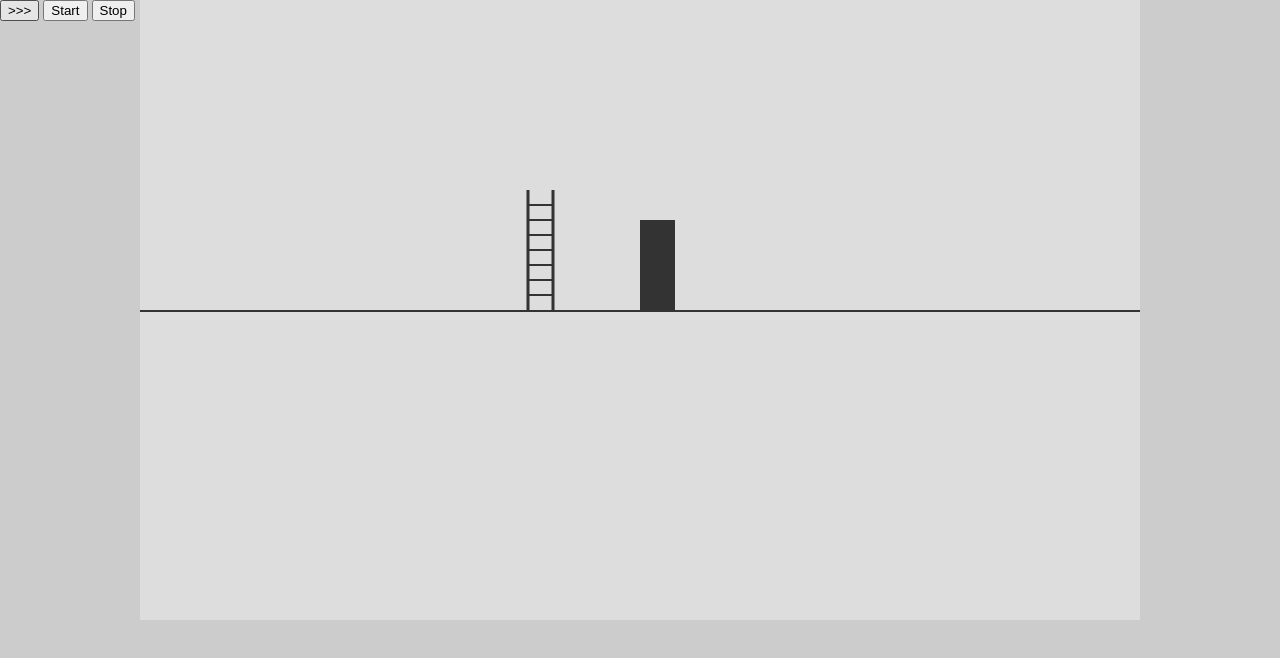
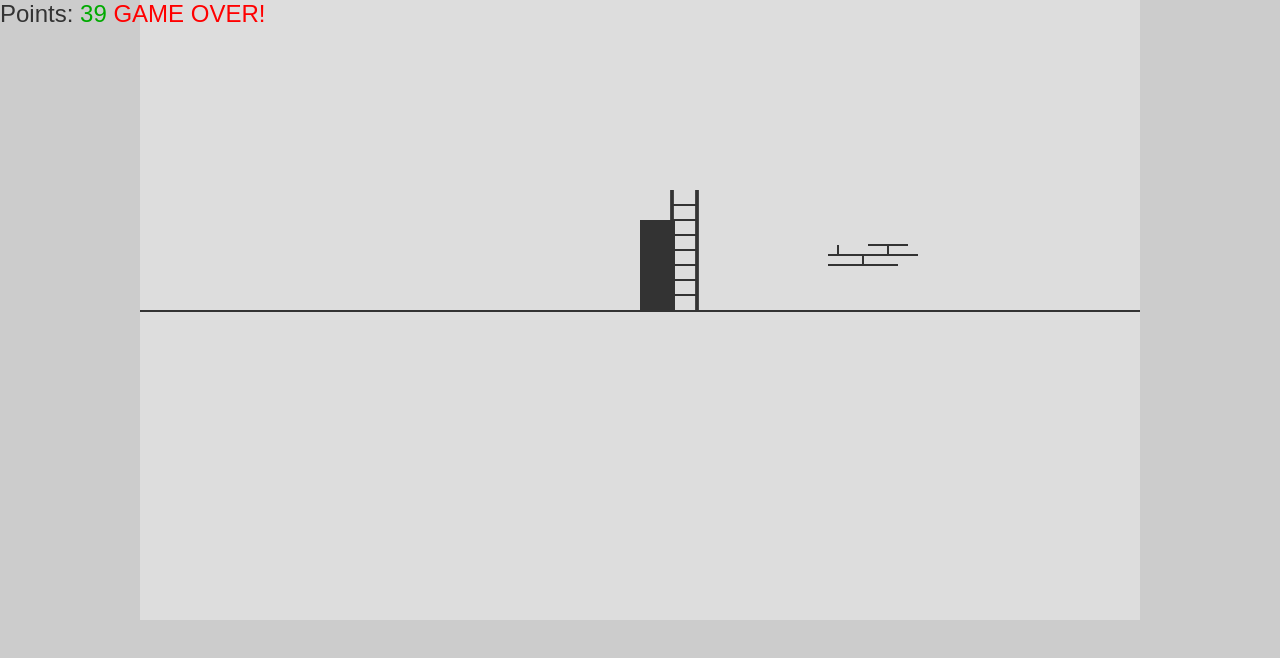
Before and after one commit to Terrub/kwast-vs-ladder, a plain HTML site: page index.html in a window 1280 px wide. Drawn offline with Linux system fonts and the light colour scheme.

Commit message:
Adds collision detection and wall ornaments

```diff
--- a/index.html
+++ b/index.html
@@ -11,10 +11,11 @@
 
     <style type="text/css">
       body {
-        color: #ffffff;
+        color: #333;
         margin: 0;
         padding: 0;
         background-color: #ccc;
+        font-family: Arial, Helvetica, sans-serif;
       }
 
       #gameBoardContainer {
@@ -33,6 +34,15 @@
         justify-content: center;
         align-content: center;
       }
+
+      #scoreBoard {
+        position: fixed;
+        font-size: 1.5em;
+      }
+
+      #gamePoints {
+        color: #0a0;
+      }
     </style>
   </head>
   <body>
@@ -43,6 +53,11 @@
       let jumpPosition;
       let gameWidth;
       let gameHeight;
+      let charWidth;
+      let charHeight;
+      let ladderWidth;
+      let ladderHeight;
+      let occurances;
 
       function calculateJumpHeight(position) {
         // Not currently jumping, hard return
@@ -50,39 +65,89 @@
           return 0;
         }
 
-        // Calc delta of when jump started vs where they are now
+        // Calc delta X between now and when jump started
         const x = position - jumpPosition;
-
-        // Use that X to Calc Y with polynomial: y = -10x^2 + 70x
-        // return -10 * (x * x) + 70 * x;
 
         // Use that X to Calc Y with polynomial: y = -x^2 + 25x
         return -1 * (x * x) + 25 * x;
       }
 
-      function drawLadder(display, position, occurance) {
-        const x = gameWidth - (position % (occurance * gameWidth));
-        const y = Math.floor(gameHeight / 2);
-        const c = "#333";
-        display.drawLine(x, y, x, y - 120, c, 3);
-        display.drawLine(x + 25, y, x + 25, y - 120, c, 3);
-        for (let h = 15; h < 120; h += 15) {
-          display.drawLine(x, y - h, x + 25, y - h, c, 2);
+      function drawLadder(display, position, occurances) {
+        for (const occurance of occurances) {
+          const x = gameWidth - (position % (occurance * gameWidth));
+          if (0 < x && x < gameWidth) {
+            const y = Math.floor(gameHeight / 2);
+            const c = "#333";
+            display.drawLine(x, y, x, y - ladderHeight, c, 3);
+            display.drawLine(
+              x + ladderWidth,
+              y,
+              x + ladderWidth,
+              y - ladderHeight,
+              c,
+              3
+            );
+            for (let h = 15; h < ladderHeight; h += 15) {
+              display.drawLine(x, y - h, x + ladderWidth, y - h, c, 2);
+            }
+          }
         }
       }
 
-      function drawBackground(display) {
+      function drawBackground(display, position) {
         const lineWidth = 2;
         const y = Math.floor((gameHeight + lineWidth) / 2);
 
         display.drawRect(0, 0, gameWidth, gameHeight, "#ddd");
         display.drawLine(0, y, gameWidth, y, "#333", lineWidth);
+
+        // Lets add a wall section, something like this.
+        //         ______
+        //    _|_____|_____
+        //      __|____
+        const wallX = gameWidth - (position % gameWidth);
+        const yOff = Math.floor(gameHeight / 2) - 100;
+        if (0 < wallX && wallX < gameWidth) {
+          // Horizontal
+          display.drawLine(
+            wallX + 40,
+            yOff + 35,
+            wallX + 80,
+            yOff + 35,
+            "#333",
+            2
+          );
+          display.drawLine(wallX, yOff + 45, wallX + 90, yOff + 45, "#333", 2);
+          display.drawLine(wallX, yOff + 55, wallX + 70, yOff + 55, "#333", 2);
+          // Vertical
+          display.drawLine(
+            wallX + 10,
+            yOff + 35,
+            wallX + 10,
+            yOff + 35 + 10,
+            "#333",
+            2
+          );
+          display.drawLine(
+            wallX + 60,
+            yOff + 35,
+            wallX + 60,
+            yOff + 35 + 10,
+            "#333",
+            2
+          );
+          display.drawLine(
+            wallX + 35,
+            yOff + 45,
+            wallX + 35,
+            yOff + 45 + 10,
+            "#333",
+            2
+          );
+        }
       }
 
-      function drawCharacter(display) {
-        const charWidth = 35;
-        const charHeight = 90;
-        let jumpHeight = calculateJumpHeight(position);
+      function drawCharacter(display, jumpHeight) {
         if (jumpHeight < 0) {
           // Jump concluded, reset
           jumpPosition = undefined;
@@ -94,16 +159,49 @@
         display.drawRect(x, y, charWidth, charHeight, "#333");
       }
 
+      function checkForCollisions(position, y, occurances) {
+        const offset = Math.floor(gameWidth / 2) - ladderWidth;
+
+        for (const occurance of occurances) {
+          const x = gameWidth - (position % (occurance * gameWidth));
+          if (
+            x >= offset &&
+            x <= offset + charWidth + ladderWidth &&
+            y < ladderHeight
+          ) {
+            return true;
+          }
+        }
+
+        return false;
+      }
+
+      function updatePointScore() {
+        document.getElementById("gamePoints").innerText = position;
+      }
+
+      function displayGameOver() {
+        const gameStateTextElem = document.getElementById("gameStateText");
+        gameStateTextElem.style.setProperty("color", "red");
+        gameStateTextElem.innerText = "GAME OVER!";
+      }
+
       function gameTic() {
         position += 1;
-        drawBackground(gameDisplay);
-        drawLadder(gameDisplay, position * 12, 3);
-        drawLadder(gameDisplay, position * 12, 5);
-        drawLadder(gameDisplay, position * 12, 11);
+        drawBackground(gameDisplay, position * 8);
+        drawLadder(gameDisplay, position * 12, occurances);
         // drawLadder(gameDisplay, position, 23);
         // drawBucket(gameDisplay, position, 22);
         // drawBucketCluster(gameDisplay, position, 22);
-        drawCharacter(gameDisplay);
+        let jumpHeight = calculateJumpHeight(position);
+        drawCharacter(gameDisplay, jumpHeight);
+
+        updatePointScore();
+        const hit = checkForCollisions(position * 12, jumpHeight, occurances);
+        if (hit) {
+          mainLoop.stop();
+          displayGameOver();
+        }
       }
 
       function keyPressEventHandler(keyboardEvent) {
@@ -115,6 +213,11 @@
       function init() {
         gameWidth = 1000;
         gameHeight = 620;
+        charWidth = 35;
+        charHeight = 90;
+        ladderWidth = 25;
+        ladderHeight = 120;
+        occurances = [2, 3, 5];
 
         gameCanvas = document.getElementById("gameCanvas");
         gameCanvas.width = gameWidth;
@@ -129,10 +232,14 @@
       //   debugger;
       window.onload = init;
     </script>
-    <div style="position: fixed">
-      <button id="btn_next" onclick="mainLoop.next();">>>></button>
+    <div id="scoreBoard">
+      <!-- <button id="btn_next" onclick="mainLoop.next();">>>></button>
       <button id="btn_start" onclick="mainLoop.start();">Start</button>
-      <button id="btn_stop" onclick="mainLoop.stop();">Stop</button>
+      <button id="btn_stop" onclick="mainLoop.stop();">Stop</button> -->
+      <label>
+        Points: <span id="gamePoints">0</span>
+        <span id="gameStateText"></span>
+      </label>
     </div>
     <div id="gameBoardContainer">
       <div id="gameBoard">
```
